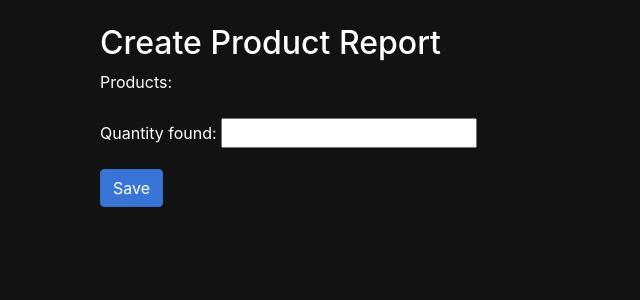
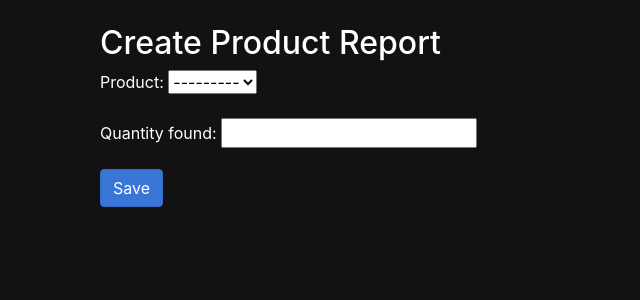
Before and after one commit to Bjorth/InsightHub, a Django app: page /product_reports/create/ in a window 1280 px wide. Shown: the part 58-358 px from the top of the page, without its empty margins (0-640 px from the left). Run offline with Django 5.2, Linux system fonts and the light colour scheme; the visitor is signed in with stand-in values (Sample User, id 1); data that the repository does not hold is empty; some libraries are stand-ins or nearby versions.

Commit message:
corrections for product_report_create add delete report for superuser

```diff
--- a/config/urls.py
+++ b/config/urls.py
@@ -38,4 +38,5 @@ urlpatterns = [
     path('product_reports/detail/<int:product_report_id>/', views.product_report_detail, name='product_report_detail'),
     path('product_reports/<int:product_report_id>/edit/', views.product_report_edit, name='product_report_edit'),
     path('reports/<int:report_id>/edit/', views.report_edit, name='report_edit'),
+    path('reports/<int:report_id>/delete/', views.report_delete, name='report_delete'),
 ]
--- a/reports/forms.py
+++ b/reports/forms.py
@@ -40,15 +40,9 @@ class ProductForm(forms.ModelForm):
 
 
 class ProductReportForm(forms.ModelForm):
-    products = forms.ModelMultipleChoiceField(
-        queryset=Product.objects.all(),
-        widget=forms.CheckboxSelectMultiple,
-        required=True
-    )
-
     class Meta:
         model = ReportProduct
-        fields = ['products', 'quantity_found']
+        fields = ['product', 'quantity_found']
 
     def __init__(self, *args, **kwargs):
         super().__init__(*args, **kwargs)
--- a/reports/templates/report/report_detail.html
+++ b/reports/templates/report/report_detail.html
@@ -17,5 +17,9 @@
   </ul>
 
   <a href="{% url 'report_edit' report.id %}" class="btn btn-secondary mt-3">Edit Report</a>
+
+  {% if request.user.is_superuser %}
+  <a href="{% url 'report_delete' report.id %}" class="btn btn-danger mt-3">Delete Report</a>
+  {% endif %}
 </div>
 {% endblock %}
--- a/reports/views.py
+++ b/reports/views.py
@@ -2,6 +2,7 @@ from django.shortcuts import render, redirect, get_object_or_404
 from django.contrib.auth import login, authenticate
 from django.contrib.auth.decorators import login_required
 from django.utils import timezone
+from django.contrib.admin.views.decorators import staff_member_required
 
 from .forms import RegisterForm, ReportForm, ProductForm, ProductReportForm, ProductReportEditForm
 from .models import Product, ReportProduct, Report
@@ -139,17 +140,16 @@ def product_report_create(request):
             if not report:
                 report = Report.objects.create(user=request.user)
 
-            products = form.cleaned_data['products']
+            product = form.cleaned_data['product']
             quantity_found = form.cleaned_data['quantity_found']
 
-            for product in products:
-                product_report = ReportProduct(
-                    report=report,
-                    product=product,
-                    quantity_found=quantity_found,
-                    quantity_not_found=product.quantity_stock - quantity_found
-                )
-                product_report.save()
+            product_report = ReportProduct(
+                report=report,
+                product=product,
+                quantity_found=quantity_found,
+                quantity_not_found=product.quantity_stock - quantity_found
+            )
+            product_report.save()
 
             return redirect('product_report_view')
     else:
@@ -225,3 +225,13 @@ def report_edit(request, report_id):
     else:
         form = ReportForm(instance=report)
     return render(request, 'report/report_edit.html', {'form': form, 'report': report})
+
+
+@staff_member_required
+@login_required
+def report_delete(request, report_id):
+    report = get_object_or_404(Report, pk=report_id)
+    if request.method == 'POST':
+        report.delete()
+        return redirect('report_view')
+    return render(request, 'report/report_delete_approve.html', {'report': report})
```
